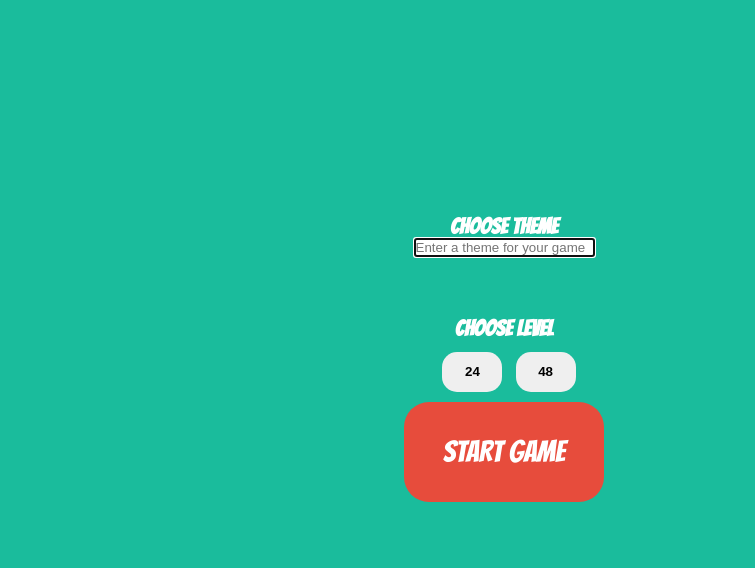
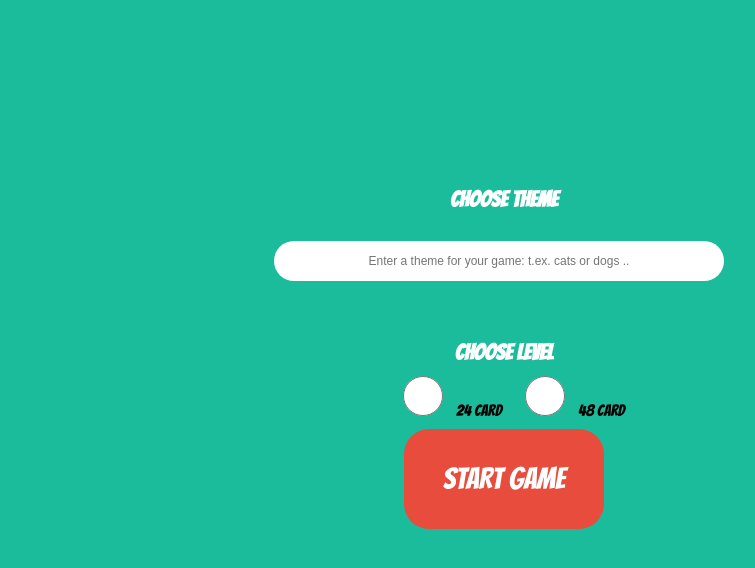
Before and after one commit to Mohammad-Sol1/Kunskapkontrol3-grupp2, a plain HTML site: page index.html in a window 1280 px wide. Shown: the part 122-690 px from the top of the page, without its empty margins (136-891 px from the left). Drawn offline with Linux system fonts and the light colour scheme.

Commit message:
Update index.html

```diff
--- a/index.html
+++ b/index.html
@@ -1,51 +1,47 @@
 <!DOCTYPE html>
 <html lang="en">
+
 <head>
   <meta charset="UTF-8" />
   <meta name="viewport" content="width=device-width, initial-scale=1.0" />
   <title>Memory Game</title>
   <link rel="preconnect" href="https://fonts.gstatic.com" />
-    <link
-      href="https://fonts.googleapis.com/css2?family=Roboto:wght@400;500;700;900&display=swap"
-      rel="stylesheet"
-    />
+  <link href="https://fonts.googleapis.com/css2?family=Roboto:wght@400;500;700;900&display=swap" rel="stylesheet" />
   <link rel="preconnect" href="https://fonts.gstatic.com" />
-    <link
-      href="https://fonts.googleapis.com/css2?family=Bangers&display=swap"
-      rel="stylesheet"
-    />
+  <link href="https://fonts.googleapis.com/css2?family=Bangers&display=swap" rel="stylesheet" />
   <link rel="stylesheet" href="style.css" />
 </head>
+
 <body>
   <div class="container">
     <h1>Memory Game</h1>
     <section class="top-section">
       <div class="input-section">
+        <form class="first-section-form">
           <h2 class="theme">Choose theme</h2>
-          <input
-            class="input-value"
-            type="text"
-            placeholder="Enter a theme for your game"
-            autofocus
-          />
+
+          <input class="subject-value" type="text" placeholder="Enter a theme for your game: t.ex. cats or dogs .." autofocus required />
+
           <!-- <input type="submit" value="Set theme" class="submit-btn" /> -->
-        </div>
 
           <div class="choose-lvl">
             <h2>Choose level</h2>
-          <div class="lvl-btns">
-            <input type="submit" value="24" class="lvl-btn easy" />
-            <input type="submit" value="48" class="lvl-btn hard" />
+            <input type="radio" class="lvl-btn easy" id='24K' value="24" name="nivå" />
+            <label for="24K"> 24 Card </label>
+            <input type="radio" class="lvl-btn easy" id="48K" name="nivå" value="48">
+            <label for="48K">48 Card</label>
           </div>
+          <h3 class="warning-message"> You need to chose cards subjeckt and level</h3>
+          <input type="submit" value="Start game" class="start-btn" />
+        </form>
       </div>
-        <input type="submit" value="Start game" class="start-btn" />
     </section>
 
     <!-- Gameboard Section -->
     <section class="second-section">
       <div class="score-container">
         <div class="score-content">
-            <p class="pairs-title">Score: </p>
+          <p class="pairs-title">Score:</p>
         </div>
         <div class="card-container">
           <div class="card-content"></div>
@@ -59,18 +55,19 @@
 
     <!--PlayAgain Section  -->
 
+
     <section class="third-section">
       <div class="overlay"></div>
       <div class="pop-up">
         <div class="popup-content">
           <h2 class="title">Congratulations!</h2>
-            <p>You finished the game</p>
+          <p class="score-message">You finished the game</p>
           <button class="playagain-btn">Play Again</button>
         </div>
       </div>
     </section>
   </div>
-
   <script type="module" src="js/app.js"></script>
 </body>
+
 </html>
```
Lines whose indentation alone changed are shown as unchanged.
